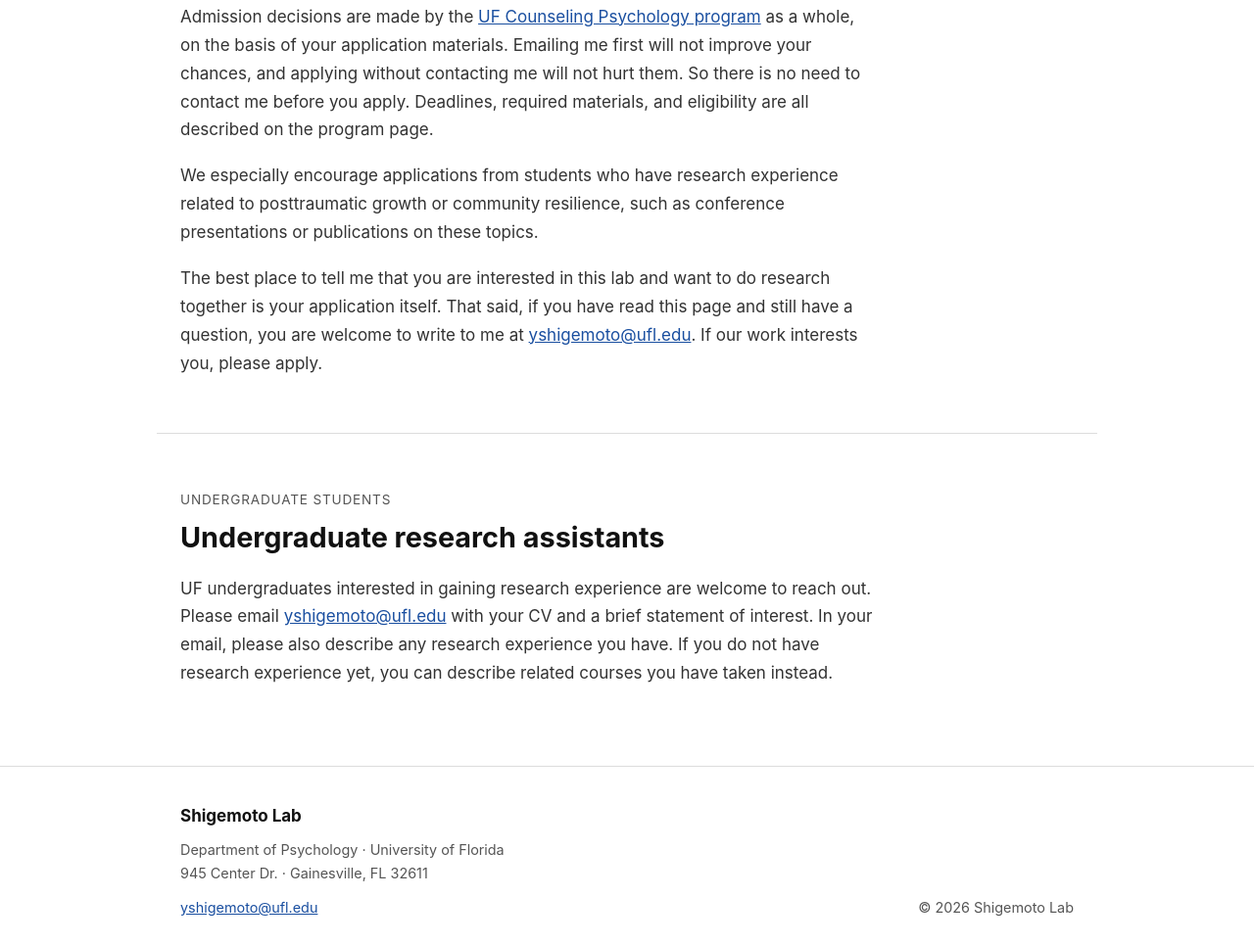
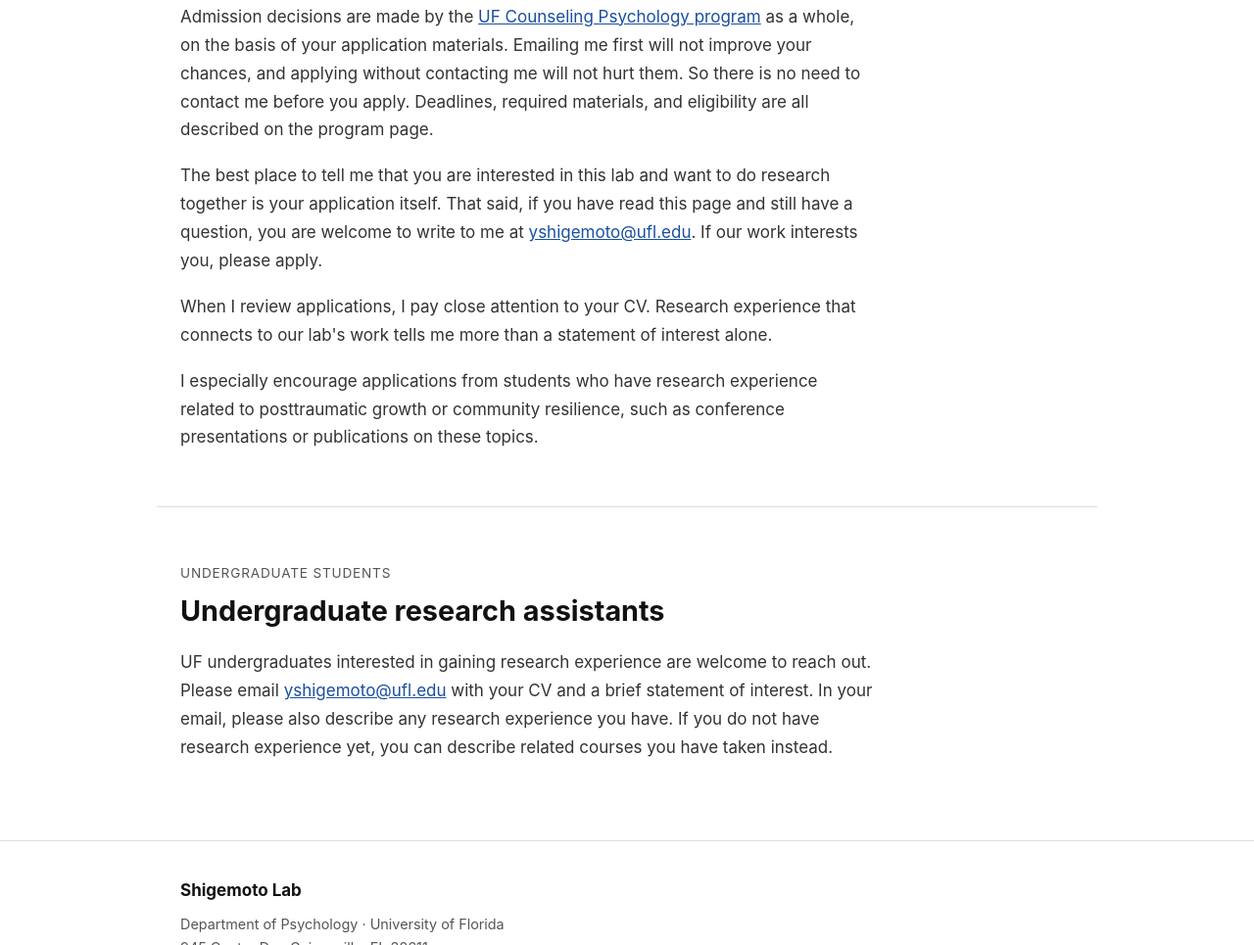
Before and after one commit to yukis2013/yukis2013.github.io, a plain HTML site: page prospective-students.html in a window 1280 px wide. Shown: the part 1602-2567 px from the top of the page at 98% size. Drawn offline with Linux system fonts and the light colour scheme.

Commit message:
Add files via upload

```diff
--- a/prospective-students.html
+++ b/prospective-students.html
@@ -199,8 +199,9 @@ footer{border-top:1px solid var(--line);margin-top:24px;color:var(--muted)}
 <section id="applying">
   <p class="section-label">Applying</p>
   <p class="lede">Admission decisions are made by the <a href="https://psych.ufl.edu/counseling-psychology/about/" target="_blank" rel="noopener">UF Counseling Psychology program</a> as a whole, on the basis of your application materials. Emailing me first will not improve your chances, and applying without contacting me will not hurt them. So there is no need to contact me before you apply. Deadlines, required materials, and eligibility are all described on the program page.</p>
-  <p class="lede" style="margin-top:18px">We especially encourage applications from students who have research experience related to posttraumatic growth or community resilience, such as conference presentations or publications on these topics.</p>
   <p class="lede" style="margin-top:18px">The best place to tell me that you are interested in this lab and want to do research together is your application itself. That said, if you have read this page and still have a question, you are welcome to write to me at <a href="mailto:yshigemoto@ufl.edu">yshigemoto@ufl.edu</a>. If our work interests you, please apply.</p>
+  <p class="lede" style="margin-top:18px">When I review applications, I pay close attention to your CV. Research experience that connects to our lab's work tells me more than a statement of interest alone.</p>
+  <p class="lede" style="margin-top:18px">I especially encourage applications from students who have research experience related to posttraumatic growth or community resilience, such as conference presentations or publications on these topics.</p>
 </section>
 
 <hr class="divider">
```
Also changed, not shown: ja/prospective-students.html (+2 -1 lines).
